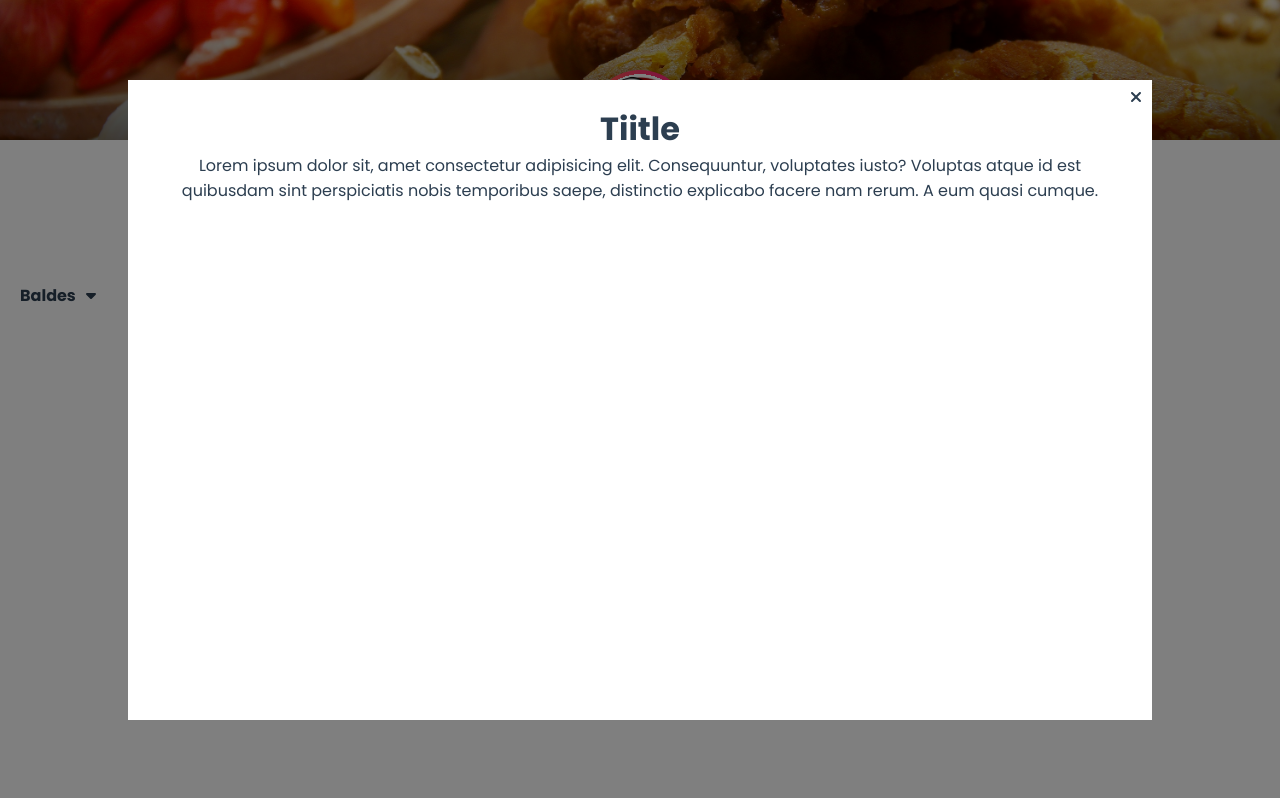
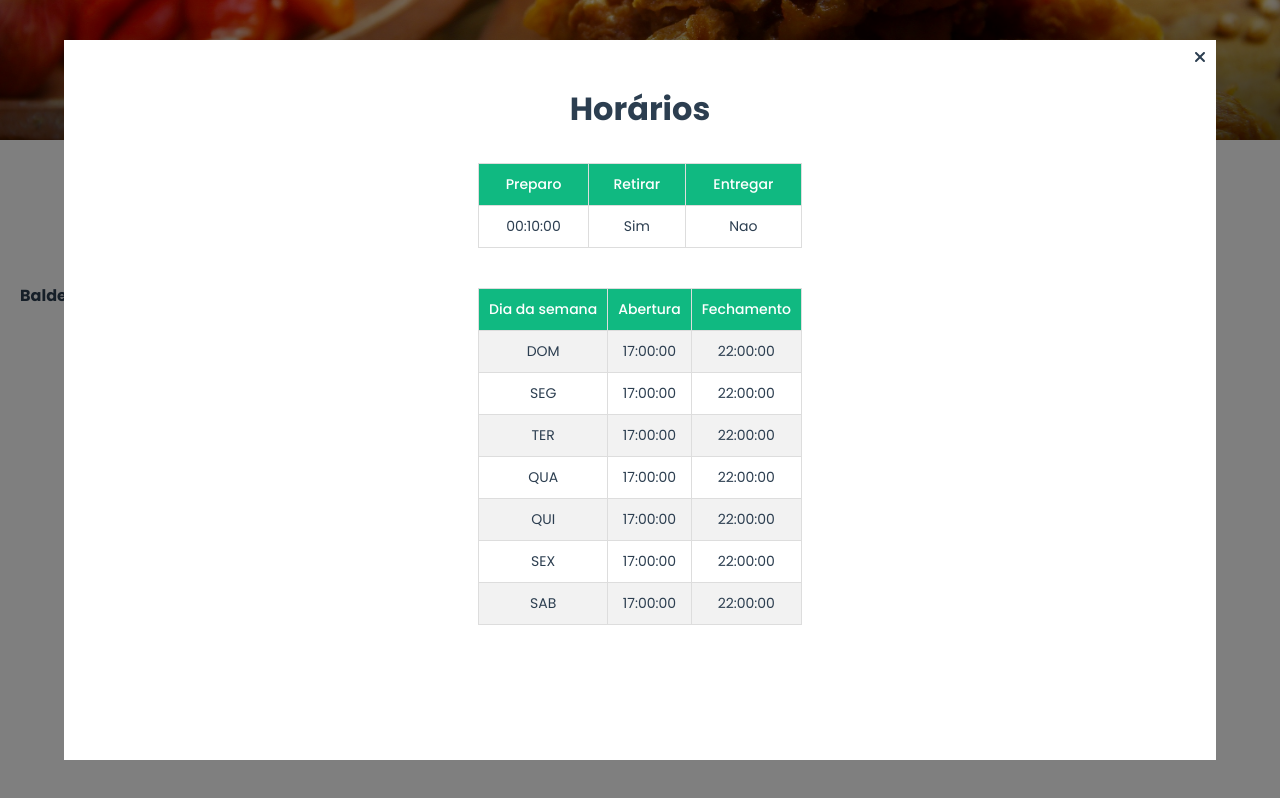
Before and after one commit to dezoliveira/vue-delievery, a Vue app: page / in a window 1280 px wide. Both pictures are taken after a click on the element 640 px from the left and 120 px from the top of the page. Built offline with nearby package versions, Linux system fonts and the light colour scheme.

Commit message:
Hero, Modal ajusts and Table component

```diff
--- a/package.json
+++ b/package.json
@@ -3,7 +3,7 @@
   "version": "0.1.0",
   "private": true,
   "scripts": {
-    "serve": "vue-cli-service serve",
+    "serve": "vue-cli-service serve --port 4000",
     "build": "vue-cli-service build"
   },
   "dependencies": {
--- a/src/components/Hero.vue
+++ b/src/components/Hero.vue
@@ -1,5 +1,5 @@
 <template>
-  <Modal v-show="showModal" @close="toggleModal"/>
+  <Modal v-show="showModal" @close="toggleModal" />
   <div class="hero">
     <div class="hero-image">
 
@@ -29,9 +29,11 @@
 </template>
 <script>
 import Modal from './Modal.vue';
+import Table from './Table.vue'
 export default {
   components: {
-    Modal
+    Modal,
+    Table
   },
 
   data() {
--- a/src/components/Modal.vue
+++ b/src/components/Modal.vue
@@ -7,16 +7,22 @@
         </i>
       </span>
       <h1 class="modal-title">
-        Tiitle
+        Horários
       </h1>
       <div class="modal-body">
-        <p>Lorem ipsum dolor sit, amet consectetur adipisicing elit. Consequuntur, voluptates iusto? Voluptas atque id est quibusdam sint perspiciatis nobis temporibus saepe, distinctio explicabo facere nam rerum. A eum quasi cumque.</p>
+        <!-- <p>Lorem ipsum dolor sit, amet consectetur adipisicing elit. Consequuntur, voluptates iusto? Voluptas atque id est quibusdam sint perspiciatis nobis temporibus saepe, distinctio explicabo facere nam rerum. A eum quasi cumque.</p> -->
+        <Table />
       </div>
     </div>
   </div>
 </template>
 <script>
+import Table from './Table.vue'
 export default {
+  components: {
+    Table
+  },
+
   methods: {
     closeModal() {
       this.$emit('close')
@@ -40,10 +46,16 @@ export default {
 
   .modal {
     position: relative;
-    width: 80%;
-    height: 80%;
-    padding: 25px;
+    width: 90%;
+    height: 90%;
+    padding: 15px;
     background-color: #fff;
+
+    display: flex;
+    flex-direction: column;
+    align-items: center;
+    justify-content: flex-start;
+    gap: 30px;
     /* animation: open 0.5s; */
   }
 
--- /dev/null
+++ b/src/components/Table.vue
@@ -0,0 +1,102 @@
+<template>
+  <div class="tables">
+    <table class="table-status">
+      <tr>
+        <th>Preparo</th>
+        <th>Retirar</th>
+        <th>Entregar</th>
+      </tr>
+      <tr>
+        <td>00:10:00</td>
+        <td>Sim</td>
+        <td>Nao</td>
+      </tr>
+    </table>
+    <table class="table-days">
+      <tr>
+        <th>Dia da semana</th>
+        <th>Abertura</th>
+        <th>Fechamento</th>
+      </tr>
+      <tr>
+        <td>DOM</td>
+        <td>17:00:00</td>
+        <td>22:00:00</td>
+      </tr>
+      <tr>
+        <td>SEG</td>
+        <td>17:00:00</td>
+        <td>22:00:00</td>
+      </tr>
+      <tr>
+        <td>TER</td>
+        <td>17:00:00</td>
+        <td>22:00:00</td>
+      </tr>
+      <tr>
+        <td>QUA</td>
+        <td>17:00:00</td>
+        <td>22:00:00</td>
+      </tr>
+      <tr>
+        <td>QUI</td>
+        <td>17:00:00</td>
+        <td>22:00:00</td>
+      </tr>
+      <tr>
+        <td>SEX</td>
+        <td>17:00:00</td>
+        <td>22:00:00</td>
+      </tr>
+      <tr>
+        <td>SAB</td>
+        <td>17:00:00</td>
+        <td>22:00:00</td>
+      </tr>
+    </table>
+  </div>
+</template>
+
+<script>
+export default {
+
+}
+</script>
+
+<style>
+  .tables {
+    display: flex;
+    flex-direction: column;
+    gap: 40px;
+  }
+
+  table {
+    font-size: 14px;
+    width: 100%;
+    border-collapse: collapse;
+}
+
+  table :where(th, td) {
+    padding: 10px;
+    border: 1px solid #ddd;
+  }
+
+  table th {
+    padding: 10px;
+    background-color: #10b981;
+    font-weight: 500;
+    color: #fff;
+  }
+
+  table td {
+
+  }
+
+  table tr:nth-child(even) {
+    background-color: #f2f2f2;
+  }
+
+  table.table-status tr:not(:first-child) {
+    background-color: #fff;
+  }
+</style>
```
